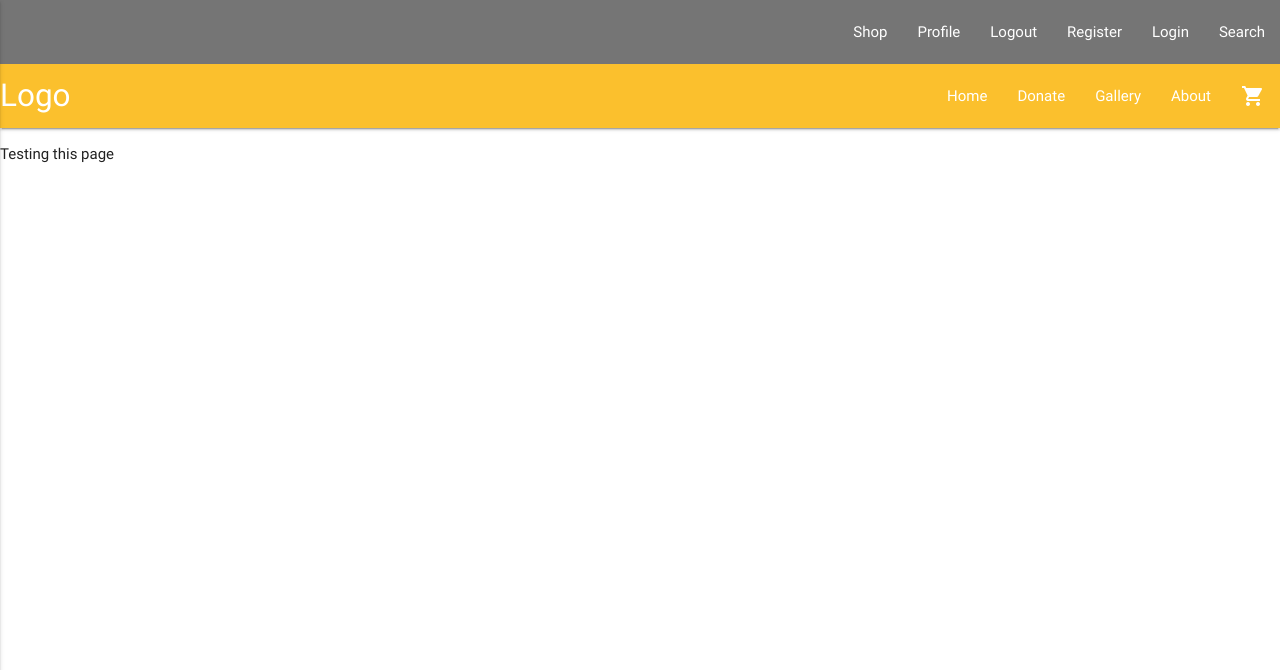
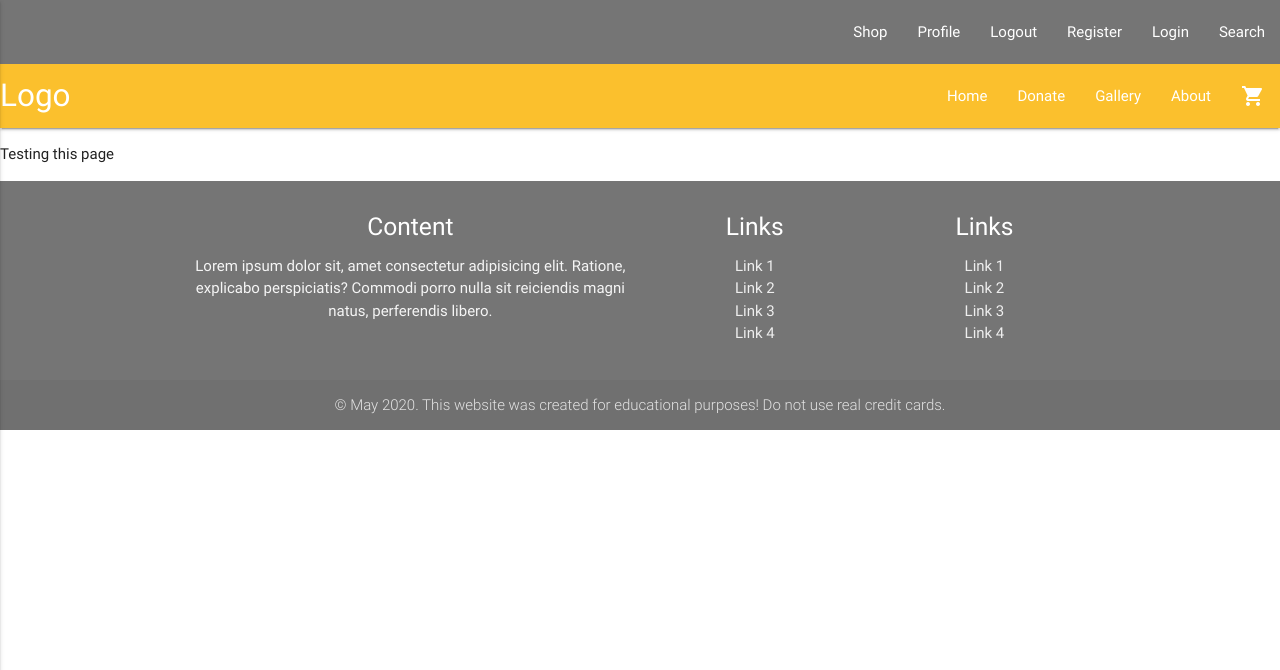
Before and after one commit to iulianpro/give-help, a Django app: page / in a window 1280 px wide. Shown: the top 670 px of the page. Run offline with Django 3.2, Linux system fonts and the light colour scheme.

Commit message:
Added basic footer to base template

```diff
--- a/templates/base.html
+++ b/templates/base.html
@@ -55,6 +55,41 @@
 
 
     {% block content %}{% endblock %}
+
+    <footer class="page-footer grey darken-1">
+        <div class="container">
+            <div class="row">
+                <div class="col m6 s12 center-align">
+                    <h5 class="white-text">Content</h5>
+                    <p class="grey-text text-lighten-4">Lorem ipsum dolor sit, amet consectetur adipisicing elit. Ratione, explicabo perspiciatis? Commodi porro nulla sit reiciendis magni natus, perferendis libero.</p>
+                </div>
+                <div class="col m3 s12 center-align">
+                    <h5 class="white-text">Links</h5>
+                    <ul>
+                        <li><a class="grey-text text-lighten-3" href="!">Link 1</a></li>
+                        <li><a class="grey-text text-lighten-3" href="">Link 2</a></li>
+                        <li><a class="grey-text text-lighten-3" href="">Link 3</a></li>
+                        <li><a class="grey-text text-lighten-3" href="">Link 4</a></li>
+                    </ul>
+                </div>
+                <div class="col m3 s12 center-align">
+                    <h5 class="white-text">Links</h5>
+                    <ul>
+                        <li><a class="grey-text text-lighten-3" href="">Link 1</a></li>
+                        <li><a class="grey-text text-lighten-3" href="">Link 2</a></li>
+                        <li><a class="grey-text text-lighten-3" href="">Link 3</a></li>
+                        <li><a class="grey-text text-lighten-3" href="">Link 4</a></li>
+                    </ul>
+                </div>
+            </div>
+        </div>
+        <div class="footer-copyright">
+            <div class="container center-align">
+                © May 2020. This website was created for educational purposes! Do not use real credit cards.
+            </div>
+        </div>
+    </footer>
+
     <script src="https://cdnjs.cloudflare.com/ajax/libs/jquery/3.4.1/jquery.min.js"></script>
     <script src="https://cdnjs.cloudflare.com/ajax/libs/materialize/0.100.2/js/materialize.min.js"></script>
     <script>
```
